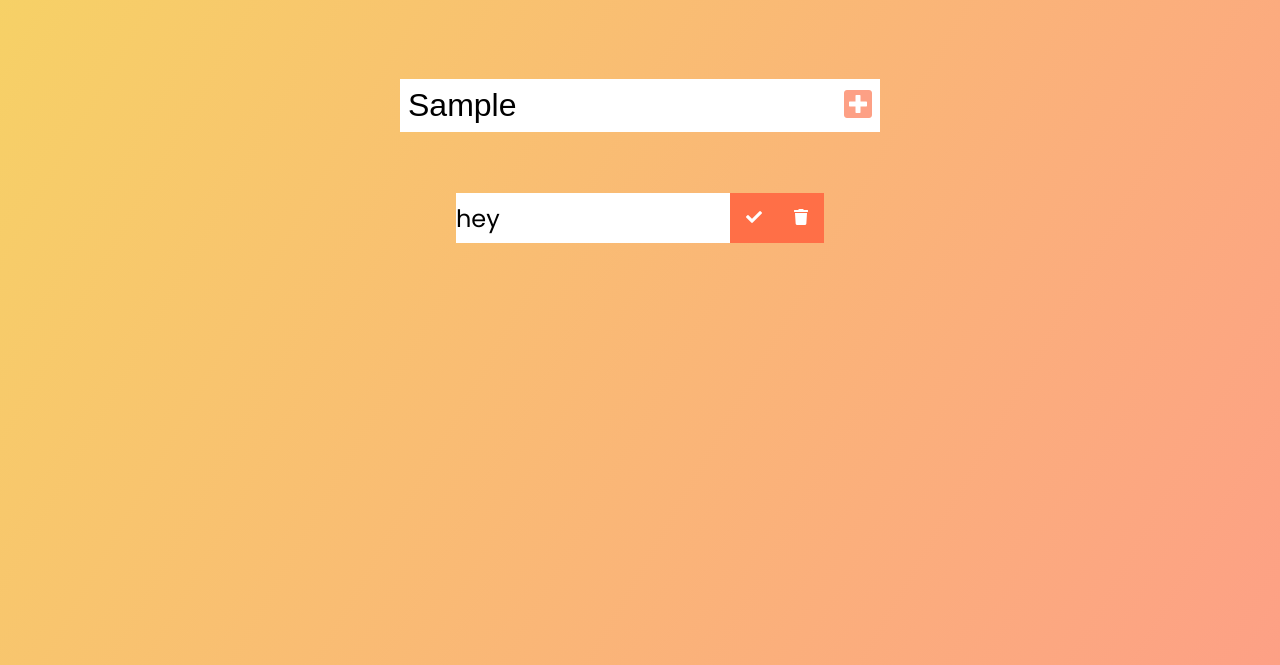
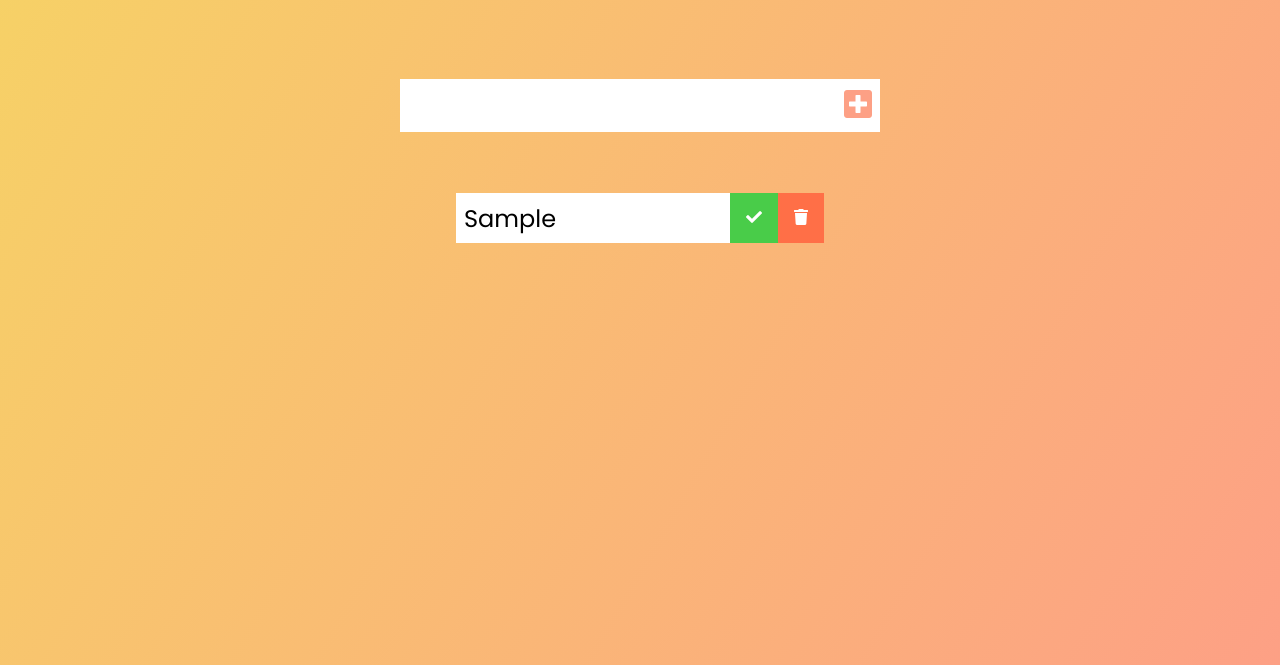
Before and after one commit to Edwardleung1/todolist, a plain HTML site: page index.html in a window 1280 px wide. Both pictures are taken after typing "Sample" into the empty fields and a click on the button 858 px from the left and 240 px from the top of the page. Shown: the part 135-800 px from the top of the page. Drawn offline with Linux system fonts and the light colour scheme.

Commit message:
finished the todo form

```diff
--- a/app.js
+++ b/app.js
@@ -18,7 +18,7 @@ function addTodo(event) {
     todoDiv.classList.add('todo');
     //Create LI
     const newTodo = document.createElement('li');
-    newTodo.innerText = 'hey';
+    newTodo.innerText = todoInput.value;  // enters what the user inputs
     newTodo.classList.add('todo-item');
     todoDiv.appendChild(newTodo);
     //Check mark button
@@ -29,8 +29,10 @@ function addTodo(event) {
     //Check trash button
     const trashButton = document.createElement('button');
     trashButton.innerHTML = '<i class="fas fa-trash"></i>';
-    trashButton.classList.add('complete-btn');
+    trashButton.classList.add('trash-btn');
     todoDiv.appendChild(trashButton);
     //Append to list
     todoList.appendChild(todoDiv);
+    //Clear Todo INPUT Value
+    todoInput.value = "";
 }
--- a/style.css
+++ b/style.css
@@ -77,3 +77,11 @@ form button:hover {
     cursor: pointer;
     font-size: 1rem;
 }
+
+.complete-btn {
+    background: rgb(73, 204, 73);
+}
+
+.todo-item {
+    padding: 0rem 0.5rem;
+}
```
